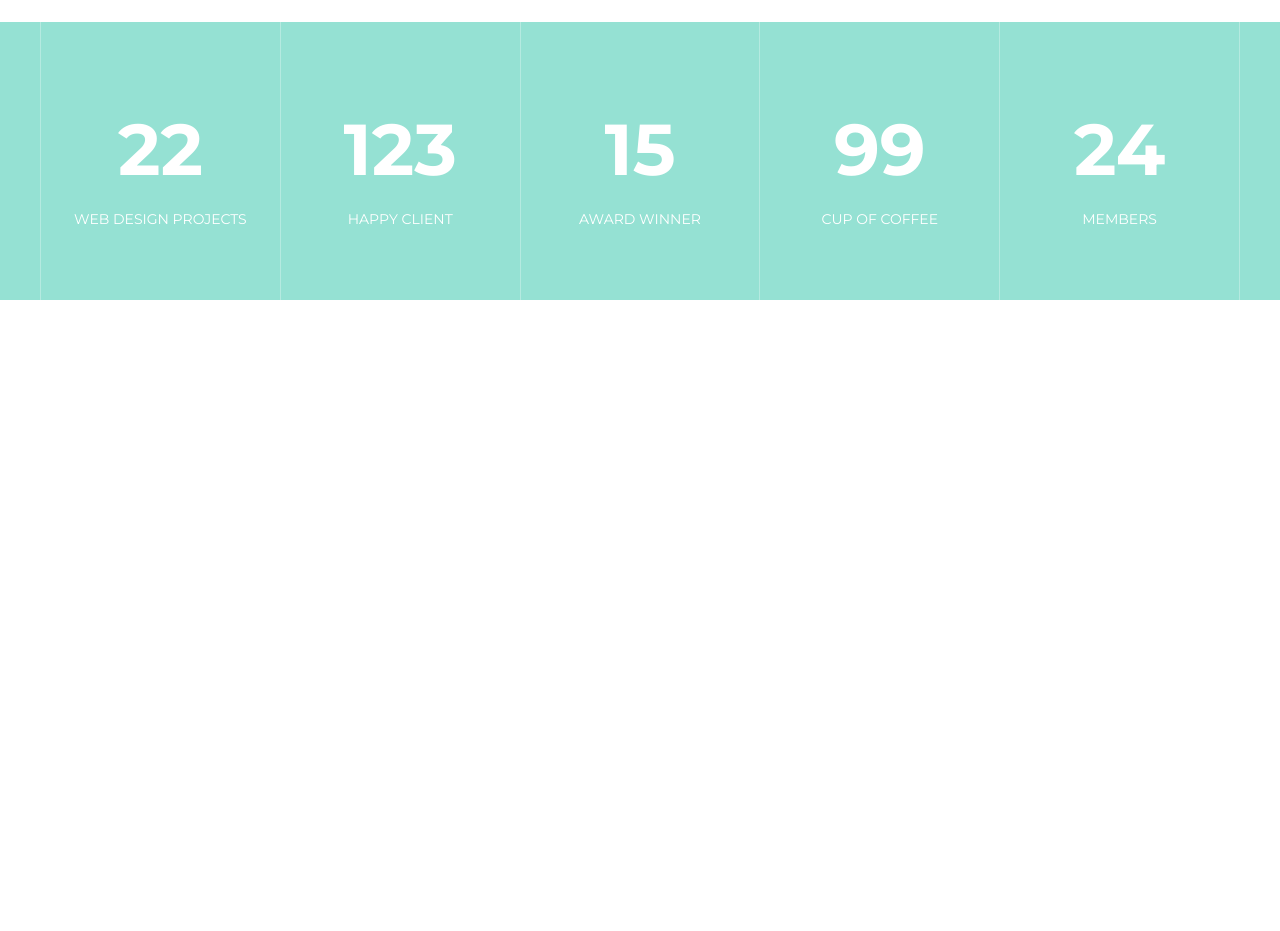
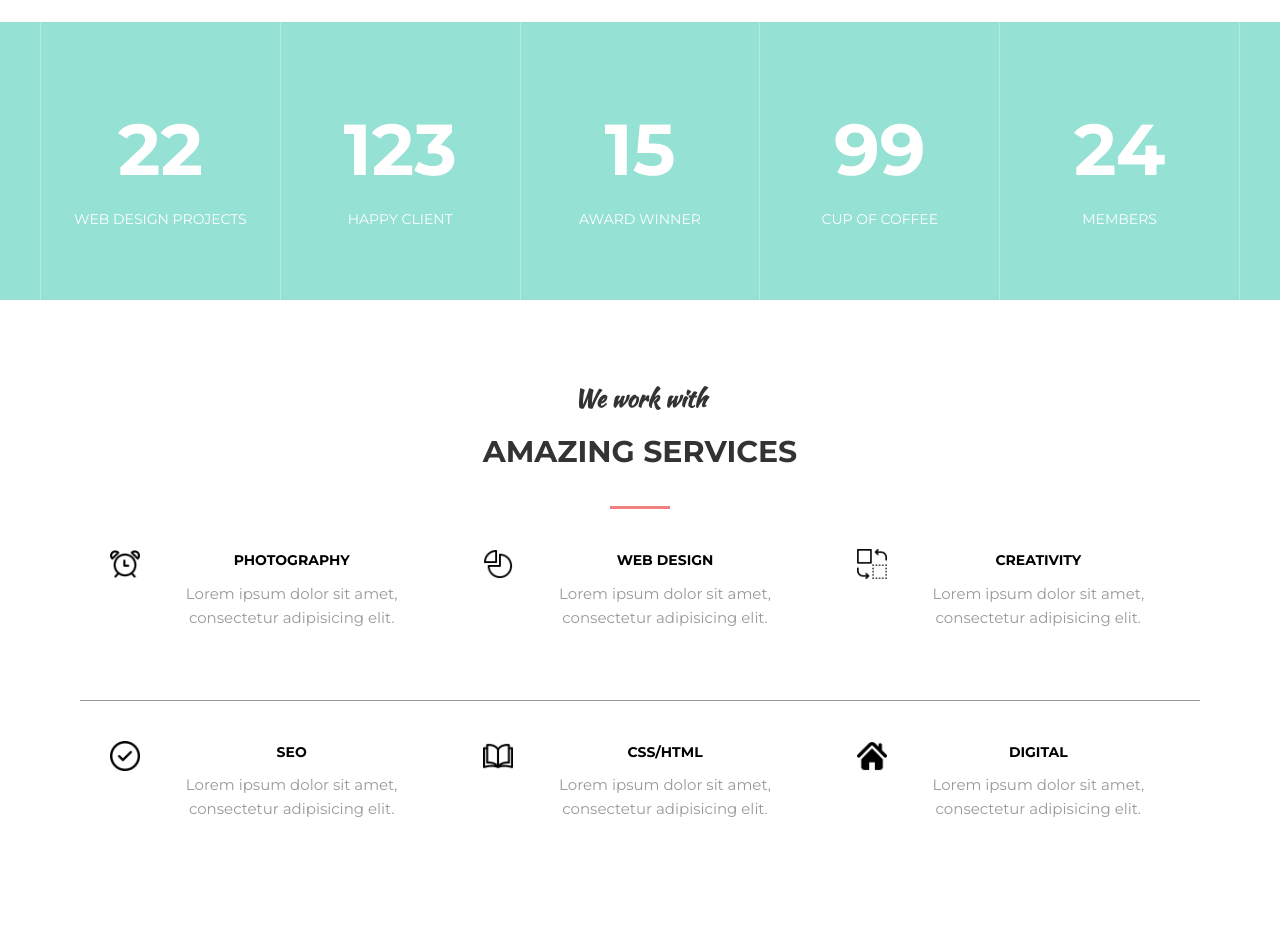
Before and after one commit to Samsunggora/MogoTemplate, a plain HTML site: page index.html in a window 1280 px wide. Shown: the part 1475-2406 px from the top of the page. Before the commit the page ends 1775 px from the top, so only its background shows below. Drawn offline with Linux system fonts and the light colour scheme.

Commit message:
little fix

```diff
--- a/assets/css/style.css
+++ b/assets/css/style.css
@@ -4,6 +4,15 @@ body {
     margin: 0;
     line-height: 1.6;
     color: #333;
+}
+
+hr {
+    border: 0;
+    background-color: #999999;
+    display: block;
+    width: 100%;
+    height: 1px;
+    margin: 40px 0;
 }
 
 /*header*/
@@ -309,6 +318,48 @@ body {
 
 /*/section*/
 
+/*services*/
+.services {
+    display: flex;
+    flex-wrap: wrap;
+}
+
+.services__item {
+    flex: 1 1 0;
+    padding-left: 70px;
+    position: relative;
+    padding-right: 20px;
+    margin-bottom: 30px;
+}
+
+.services__icon {
+    height: 30px;
+    width: 30px;
+    position: absolute;
+    top: 0;
+    left: 30px;
+    z-index: 1;
+    margin-right: 15px;
+}
+
+.services__title {
+    text-align: center;
+    text-transform: uppercase;
+    font-weight: 700;
+    font-size: 14px;
+    color: black;
+    margin-bottom: 10px;
+
+}
+
+.services__text {
+    text-align: center;
+    color: #999999;
+    font-size: 15px;
+}
+
+/*/services*/
+
 
 /*Any*/
 .container {
--- a/index.html
+++ b/index.html
@@ -95,7 +95,6 @@
         </div>
     </div>
 </section>
-<div>
 <div class="statistic">
     <div class="container">
         <div class="statistic__block">
@@ -123,7 +122,56 @@
         </div>
     </div>
 </div>
+<!--/section-->
+<section class="section">
+    <div class="container">
+        <div class="section__header">
+            <h3 class="section__subtitle">We work with</h3>
+            <h2 class="section__title">Amazing Services</h2>
         </div>
-<!--/section-->
+        <div class="services">
+            <div class="services__item">
+                <img src="assets/ico/clock.png" alt="" class="services__icon">
+                <div class="services__title">Photography</div>
+                <div class="services__text">Lorem ipsum dolor sit amet, consectetur adipisicing elit.
+                </div>
+            </div>
+            <div class="services__item">
+                <img src="assets/ico/statistic.png" alt="" class="services__icon">
+                <div class="services__title">web Design</div>
+                <div class="services__text">Lorem ipsum dolor sit amet, consectetur adipisicing elit.
+                </div>
+            </div>
+            <div class="services__item">
+                <img src="assets/ico/change.png" alt="" class="services__icon">
+                <div class="services__title">Creativity</div>
+                <div class="services__text">Lorem ipsum dolor sit amet, consectetur adipisicing elit.
+                </div>
+            </div>
+        </div>
+        <hr>
+        <div class="services">
+            <div class="services__item">
+                <img src="assets/ico/check.png" alt="" class="services__icon">
+                <div class="services__title">Seo</div>
+                <div class="services__text">Lorem ipsum dolor sit amet, consectetur adipisicing elit.
+                </div>
+            </div>
+            <div class="services__item">
+                <img src="assets/ico/book.png" alt="" class="services__icon">
+                <div class="services__title">Css/html</div>
+                <div class="services__text">Lorem ipsum dolor sit amet, consectetur adipisicing elit.
+                </div>
+            </div>
+            <div class="services__item">
+                <img src="assets/ico/home.png" alt="" class="services__icon">
+                <div class="services__title">Digital</div>
+                <div class="services__text">Lorem ipsum dolor sit amet, consectetur adipisicing elit.
+                </div>
+            </div>
+        </div>
+    </div>
+
+</section>
 </body>
 </html>
```
Also changed, not shown: assets/ico/book.png (added), assets/ico/change.png (added), assets/ico/check.png (added), assets/ico/clock.png (added), assets/ico/home.png (added), assets/ico/statistic.png (added). Lines whose indentation alone changed are shown as unchanged.
